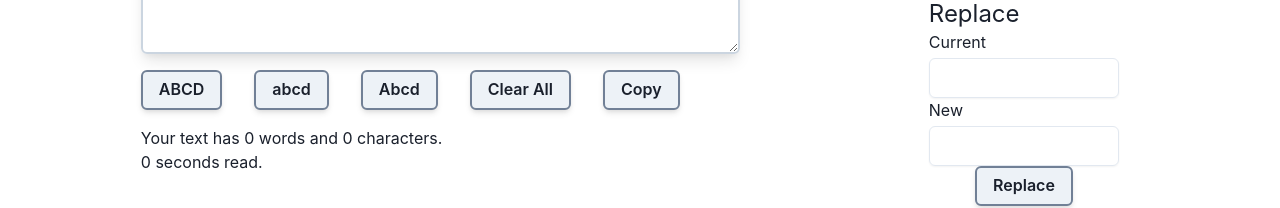
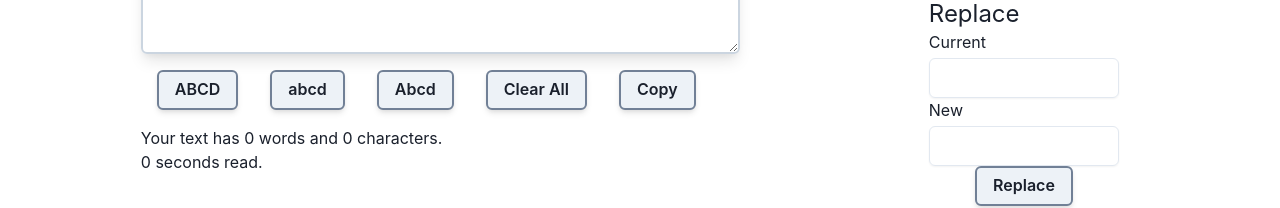
Before and after one commit to aniket-tote/word-counter-using-react, a React (Create React App) app: page / in a window 1280 px wide. Shown: the part 375-583 px from the top of the page. Built offline with nearby package versions, Linux system fonts and the light colour scheme.

Commit message:
edited wrap

```diff
--- a/src/components/Textform.js
+++ b/src/components/Textform.js
@@ -83,7 +83,7 @@ export default function Textform() {
             border={"2px"}
             borderColor={"gray.500"}
             onClick={douppercase}
-            margin={"1rem 1rem 1rem 0rem"}
+            margin={"1rem"}
           >
             ABCD
           </Button>
```
